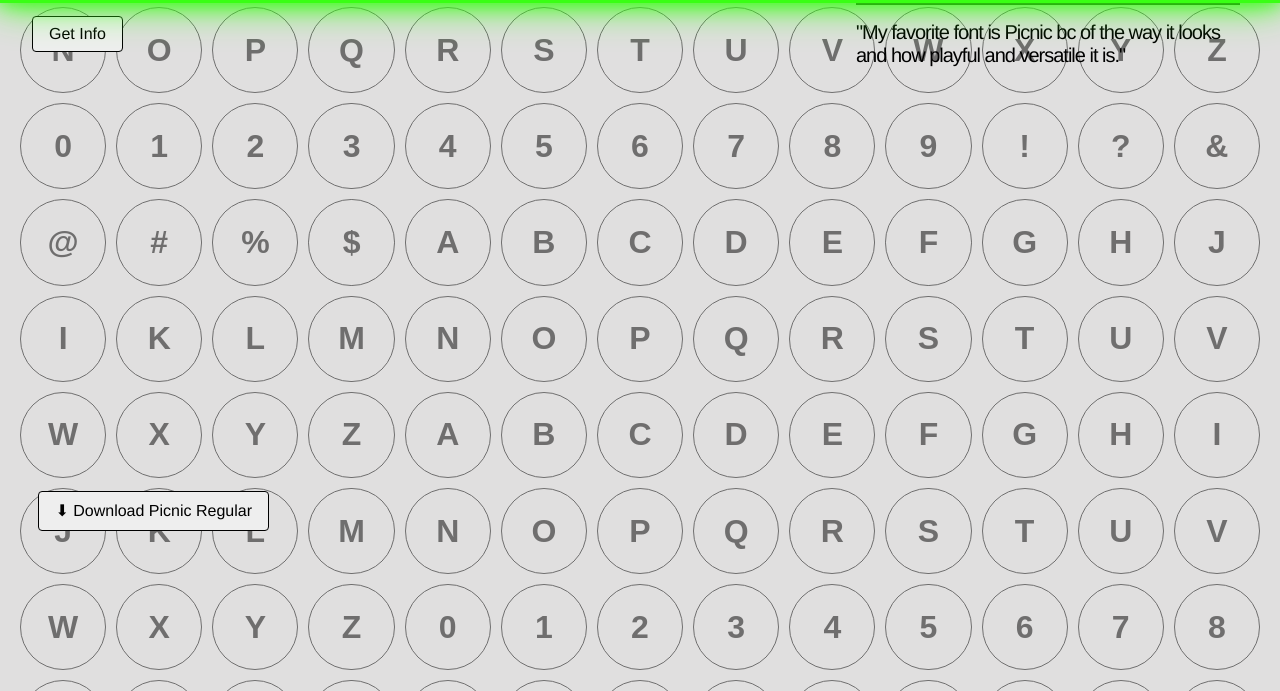
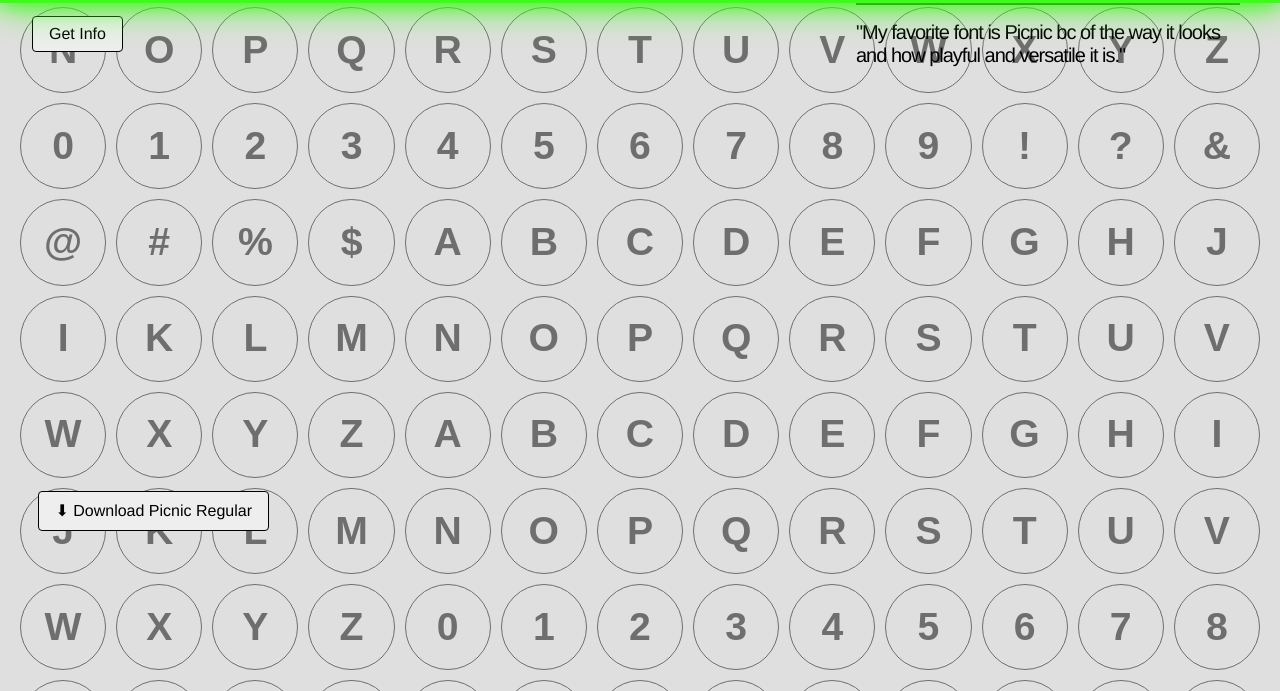
Before and after one commit to junge052/parsonstypefacerec, a plain HTML site: page c.html in a window 1280 px wide. Shown: the part 109-800 px from the top of the page. Drawn offline with Linux system fonts and the light colour scheme; a web font is replaced by a local one.

Commit message:
change glyph grid

```diff
--- a/style.css
+++ b/style.css
@@ -599,7 +599,7 @@ h2 {
   aspect-ratio: 1 / 1;
   border: 1px solid black;
   border-radius: 50%;
-  font-size: 2rem;
+  font-size: 2.45rem;
   font-weight: bold;
   text-transform: uppercase;
   pointer-events: auto;
@@ -610,7 +610,6 @@ h2 {
 .glyph-grid span:hover {
   opacity: 1;
   transform: scale(2.5);
-  font-size: clamp(3rem, 6vw, 6rem);
   background-color: black;
   color: white;
   z-index: 0;
```
